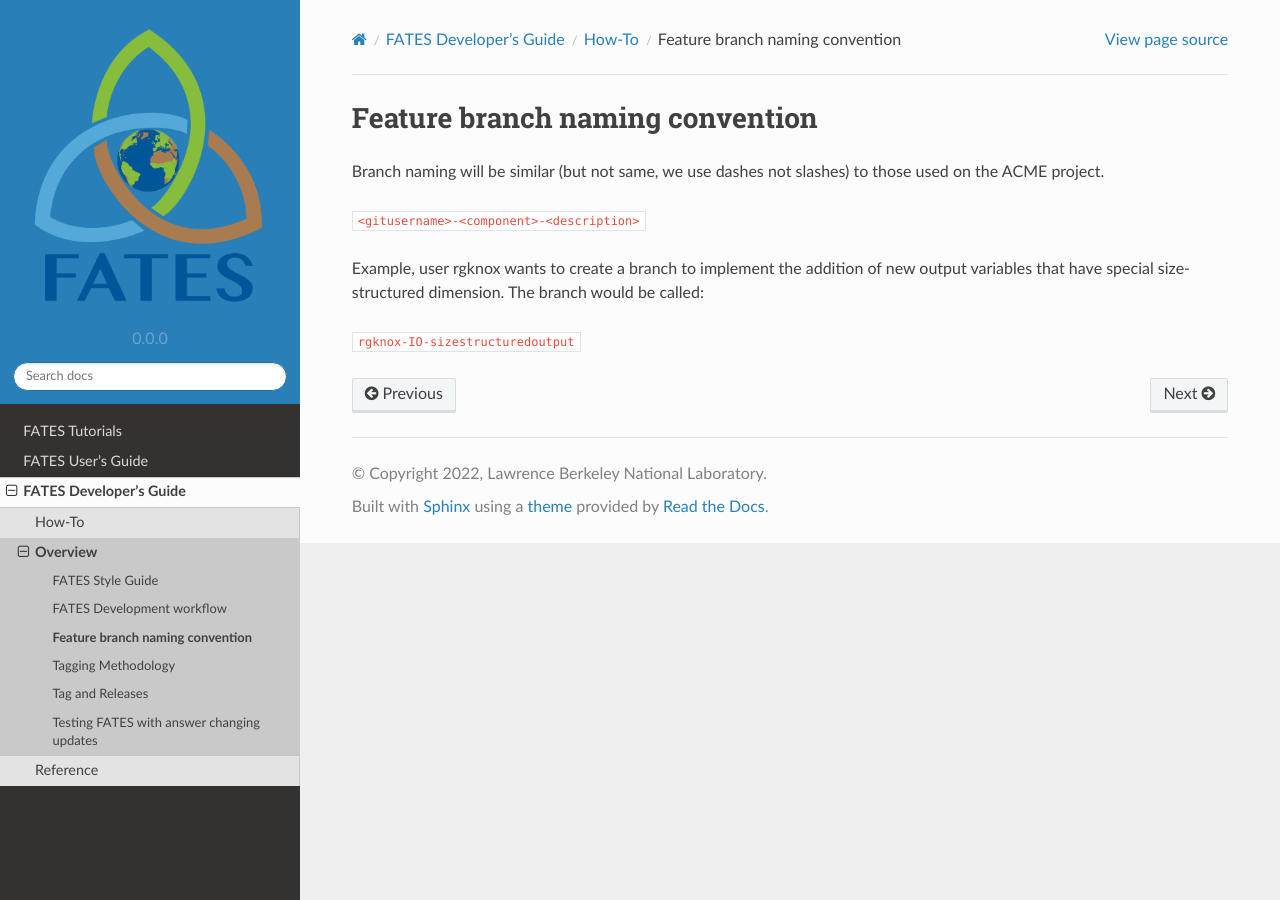
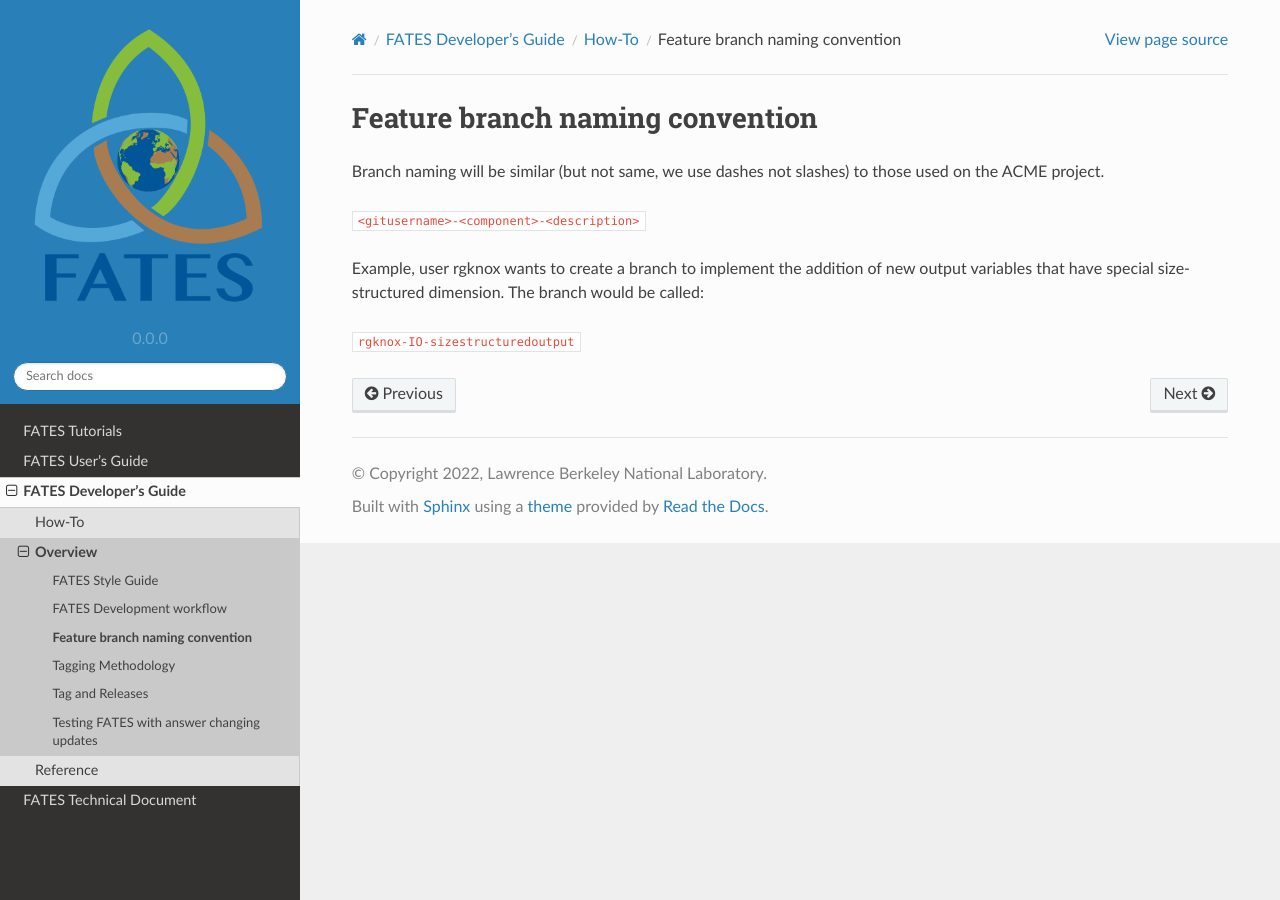
Before and after one commit to NGEET/fates-users-guide, a Sphinx documentation site: the page built from docs/source/developer/Feature-Branch-Naming-Convention.md, in a window 1280 px wide. Built offline with Sphinx 7.4.7 and the Read the Docs theme 2.0.0, drawn with Linux system fonts in a browser that asks for light colours; pages that are not in the unit, such as notebooks, are missing from menus.

Commit message:
directly reference url in toctree

```diff
--- a/docs/source/index.rst
+++ b/docs/source/index.rst
@@ -19,9 +19,9 @@
    tutorial/tutorials
    user/users-guide
    developer/developer-guide
-   fates_tech_note
+   FATES Technical Document <https://fates-users-guide.readthedocs.io/projects/tech-doc/en/>
 
-The tutorial will help the new user's and developers orient themselves to fates.  The user's guide is concerned with providing researchers with information on running the FATES model.  The developer's guide focuses on helping researchers and engineers contribute to the FATES model code.  Both the user and developer guide sections follow a common structure comprised of three sub-sections:
+The tutorial will help the new user's and developers orient themselves to FATES.  The user's guide is concerned with providing researchers with information on running the FATES model.  The developer's guide focuses on helping researchers and engineers contribute to the FATES model code.  Both the user and developer guide sections follow a common structure comprised of three sub-sections:
 
 - How-to: Straight forward recipes for common tasks
 - Overview: Narrative discussions of the concepts
```
